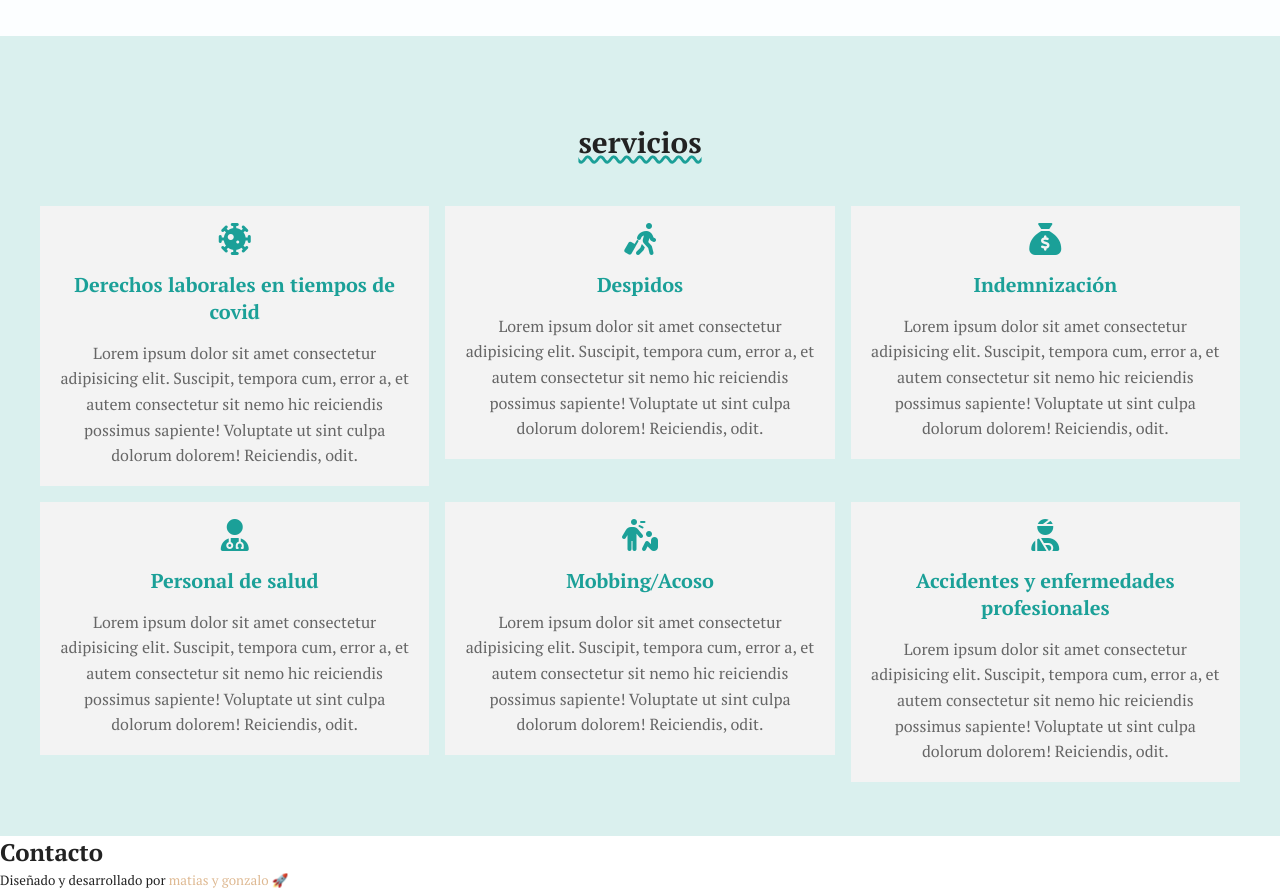
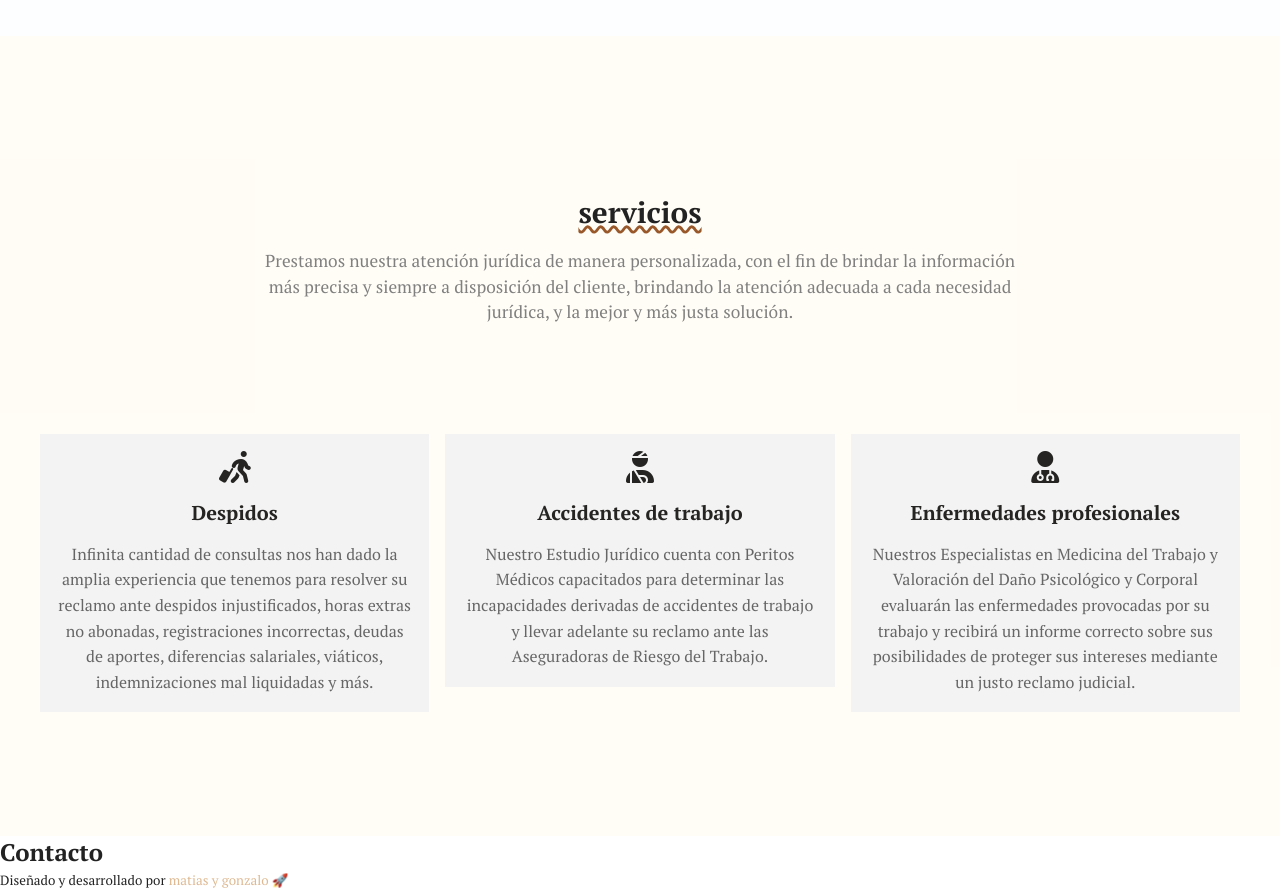
Before and after one commit to MatiSierraDev/sm-estudio, a plain HTML site: page index.html in a window 1280 px wide. Shown: the part 1620-2510 px from the top of the page. Drawn offline with Linux system fonts and the light colour scheme.

Commit message:
Modified colors-variant-root 🛴

```diff
--- a/css/style.css
+++ b/css/style.css
@@ -1,10 +1,13 @@
 /* custom properties */
 :root{
   /* --first-color: #394F8A; */
-  --first-color: #051622;
-  --first-alpha-color: rgba(8, 37, 57, 0.75);
-  --second-color: #1BA098;
-  --second-alpha-color: rgba(27, 160, 151, 0.75);
+  /* --first-color: #051622; */
+  /* --first-alpha-color: rgba(8, 37, 57, 0.75); */
+  /* --second-color: #1BA098; */
+  --first-color: #252422;
+  --first-alpha-color: rgb(37, 36, 34, 0.75);
+  --second-color: #99582a;
+  --second-alpha-color: rgb(255, 230, 168, 0.75);
   --link-color:#DEB992;
   --link-alpha-color:rgba(222, 185, 146, 0.75);
   --gray-light-color: #f3f3f3;
@@ -122,7 +125,7 @@ p{
 }
 
 .hero-image-title{
-  font-size: calc(2rem + 2vw);
+  font-size: calc(1.5rem + 2vw);
   font-weight: bold;
 }
 
@@ -185,7 +188,14 @@ a.active-link {
 /* Servicios */
 
 .services{
-  background-color: #daf0ee
+  background-color: rgb(255 230 167 / 10%)
+}
+
+.services-paragraph {
+  color: gray;
+  text-align: center;
+  max-width: 780px;
+  font-size: calc(1rem + 0.10vw);
 }
 
 .service-card{
@@ -208,7 +218,7 @@ a.active-link {
 }
 
 .service-card h3{
-  color: var(--second-color);
+  color: var(--first-color);
 }
 
 .service-card p{
@@ -224,7 +234,7 @@ a.active-link {
 .service-card i{
   margin-bottom: 1rem;
   font-size: 2rem;
-  color: var(--second-color)
+  color: var(--first-color)
 }
 
 /* nosotros */
@@ -336,7 +346,7 @@ a.active-link {
 }
 
 .logo a {
-  color: var(--second-color);
+  color: var(--gray-light-color);
   font-size: 1.5rem;
   font-weight: bold;
 }
@@ -358,6 +368,7 @@ a.active-link {
   font-size: 2rem;
   transform: scale(1);
   transition: transform .1s ease;
+  color:var(--first-color)
 }
 
 .wpp-btn i:hover {
@@ -376,10 +387,11 @@ a.active-link {
 
   .services {
     display: flex;
-    justify-content: space-around;
+    justify-content: space-evenly;
     align-items: center;
     flex-direction: column;
   }
+
   .services > .container{
     display:grid;
     grid-template-columns: 1fr 1fr;
--- a/index.html
+++ b/index.html
@@ -19,8 +19,9 @@
     <section class="container">
       <div class="logo">
         <a href="index.html">
-          Alberg
+          SM
         </a>
+        <i class="fa-light fa-scale-balanced"></i>
       </div>
       <button class="menu-btn">
         <!-- <img src="./img/menu-bars.svg" alt="boton de menu"> -->
@@ -44,8 +45,8 @@
   <!-- social contact -->
   <section class="social">
     <aside class="none">
-      <a href="https://api.whatsapp.com/send?phone=541136733679&amp;text=Hola,%20quisiera%20asesoramiento" target="_blank" class="wpp-btn"> <i class="fa-brands fa-whatsapp"></i></a>
-      <a href="https://www.instagram.com/estudioalberg/" target="_blank" class="wpp-btn"> <i class="fa-brands fa-instagram"></i></a>
+      <a href="https://api.whatsapp.com/send?phone=54113217-9405&amp;text=Hola,%20quisiera%20asesoramiento" target="_blank" class="wpp-btn"> <i class="fa-brands fa-whatsapp"></i></a>
+      <a href="https://www.facebook.com/abogadolaboralbsas" target="_blank" class="wpp-btn"> <i class="fa-brands fa-instagram"></i></a>
       <a href="https://www.facebook.com/estudioalberg" target="_blank" class="wpp-btn"> <i class="fa-brands fa-facebook"></i></a>
     </aside>
   </section>
@@ -56,7 +57,7 @@
         <div class="hero-image-content">
           <h2 class="hero-image-title">Estudio Juridico SM</h2>
           <span class="hero-image-subtitle">Estudio jurídico laboral</span><br>
-          <a href="#contacto" class="btn">Contactanos</a>
+          <a href= "mailto:contacto@estudiojuridicosm.com" class="btn">Contactanos</a>
         </div>
       </aside>
     </article>
@@ -75,37 +76,32 @@
     </div>
   </section>
   <section id="servicios" class="services section full-lg-screen">
-    <h2 class=container-title>servicios</h2>
+    <aside>
+      <h2 class=container-title>servicios</h2>
+      <p class="services-paragraph"> Prestamos nuestra atención jurídica de
+      manera personalizada, con el fin de brindar la información más precisa y siempre a disposición del cliente, brindando la
+      atención adecuada a cada necesidad jurídica, y la mejor y más justa solución.</p>
+    </aside>
     <div class="container">
-      <article  class="service-card">
-        <i class="fa-solid fa-virus-covid"></i>
-        <h3>Derechos laborales en tiempos de covid</h3>
-        <p>Lorem ipsum dolor sit amet consectetur adipisicing elit. Suscipit, tempora cum, error a, et autem consectetur sit nemo hic reiciendis possimus sapiente! Voluptate ut sint culpa dolorum dolorem! Reiciendis, odit.</p>
-      </article>
       <article class="service-card">
         <i class="fa-solid fa-person-walking-luggage"></i>
         <h3>Despidos</h3>
-        <p>Lorem ipsum dolor sit amet consectetur adipisicing elit. Suscipit, tempora cum, error a, et autem consectetur sit nemo hic reiciendis possimus sapiente! Voluptate ut sint culpa dolorum dolorem! Reiciendis, odit.</p>
+        <p>Infinita cantidad de consultas nos han dado la amplia experiencia que tenemos para resolver su reclamo ante despidos
+        injustificados, horas extras no abonadas, registraciones incorrectas, deudas de aportes, diferencias salariales,
+        viáticos, indemnizaciones mal liquidadas y más.</p>
       </article>
       <article class="service-card">
-        <i class="fa-solid fa-sack-dollar"></i>
-        <h3>Indemnización</h3>
-        <p>Lorem ipsum dolor sit amet consectetur adipisicing elit. Suscipit, tempora cum, error a, et autem consectetur sit nemo hic reiciendis possimus sapiente! Voluptate ut sint culpa dolorum dolorem! Reiciendis, odit.</p>
+        <i class="fa-solid fa-user-injured"></i>
+        <h3>Accidentes de trabajo</h3>
+        <p>Nuestro Estudio Jurídico cuenta con Peritos Médicos capacitados para determinar las incapacidades derivadas de
+        accidentes de trabajo y llevar adelante su reclamo ante las Aseguradoras de Riesgo del Trabajo.</p>
       </article>
       <article class="service-card">
         <i class="fa-solid fa-user-doctor"></i>
-        <h3>Personal de salud</h3>
-        <p>Lorem ipsum dolor sit amet consectetur adipisicing elit. Suscipit, tempora cum, error a, et autem consectetur sit nemo hic reiciendis possimus sapiente! Voluptate ut sint culpa dolorum dolorem! Reiciendis, odit.</p>
-      </article>
-      <article class="service-card">
-        <i class="fa-solid fa-person-harassing"></i>
-        <h3>Mobbing/Acoso</h3>
-        <p>Lorem ipsum dolor sit amet consectetur adipisicing elit. Suscipit, tempora cum, error a, et autem consectetur sit nemo hic reiciendis possimus sapiente! Voluptate ut sint culpa dolorum dolorem! Reiciendis, odit.</p>
-      </article>
-      <article class="service-card">
-        <i class="fa-solid fa-user-injured"></i>
-        <h3>Accidentes y enfermedades profesionales</h3>
-        <p>Lorem ipsum dolor sit amet consectetur adipisicing elit. Suscipit, tempora cum, error a, et autem consectetur sit nemo hic reiciendis possimus sapiente! Voluptate ut sint culpa dolorum dolorem! Reiciendis, odit.</p>
+        <h3>Enfermedades profesionales</h3>
+        <p>Nuestros Especialistas en Medicina del Trabajo y Valoración del Daño Psicológico y Corporal evaluarán las enfermedades
+        provocadas por su trabajo y recibirá un informe correcto sobre sus posibilidades de proteger sus intereses mediante un
+        justo reclamo judicial.</p>
       </article>
     </div>
   </section>
```
